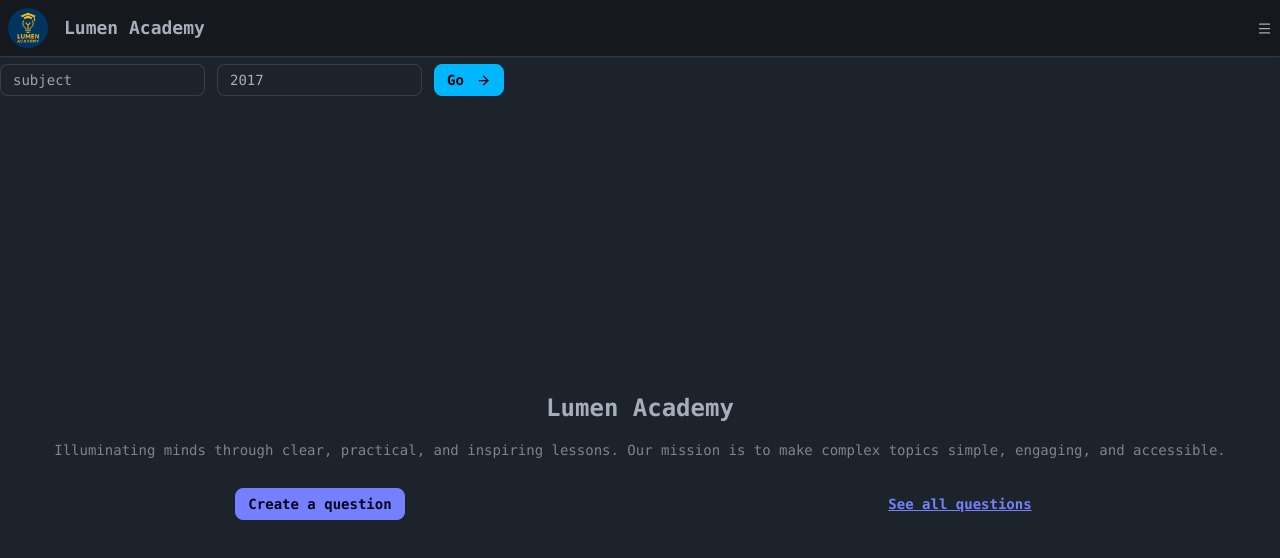
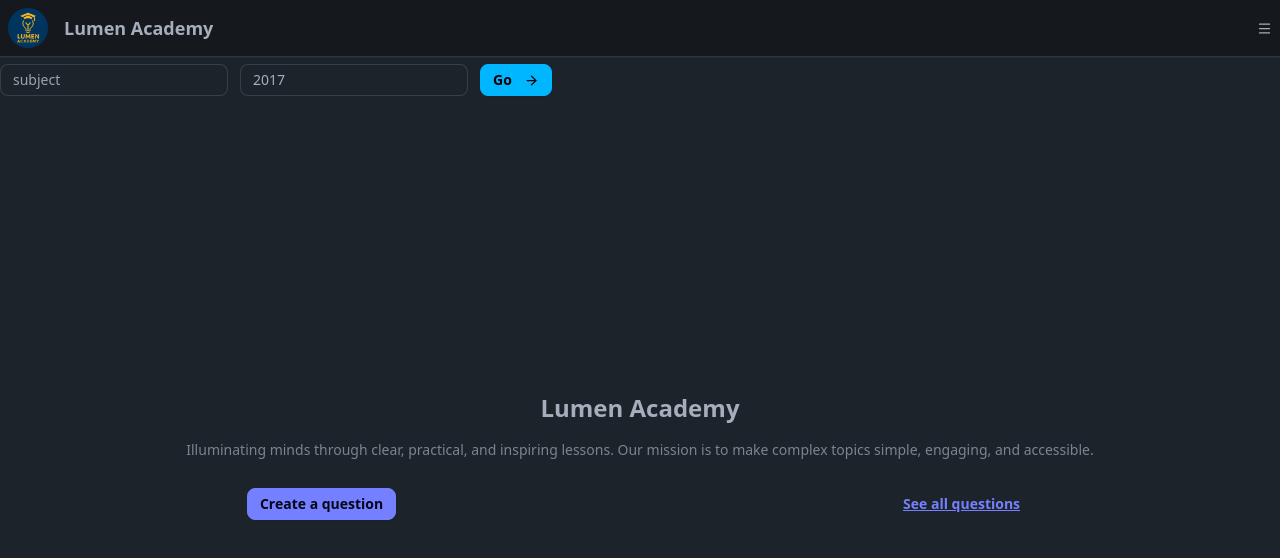
Before and after one commit to eyobWebDev/Lumen-academy-mini-app, a React (Vite) app: page / in a window 1280 px wide. Shown: the top 558 px of the page. Built offline with nearby package versions, Linux system fonts and the light colour scheme.

Commit message:
Update App.jsx

```diff
--- a/src/App.jsx
+++ b/src/App.jsx
@@ -13,7 +13,7 @@ function App() {
 
 
   return (
-    <div className='font-mono bg-base-100 text-base'>
+    <div className='bg-base-100 text-base'>
 
       <Routes>
         <Route path='/' element={<HomePage />} />
```
